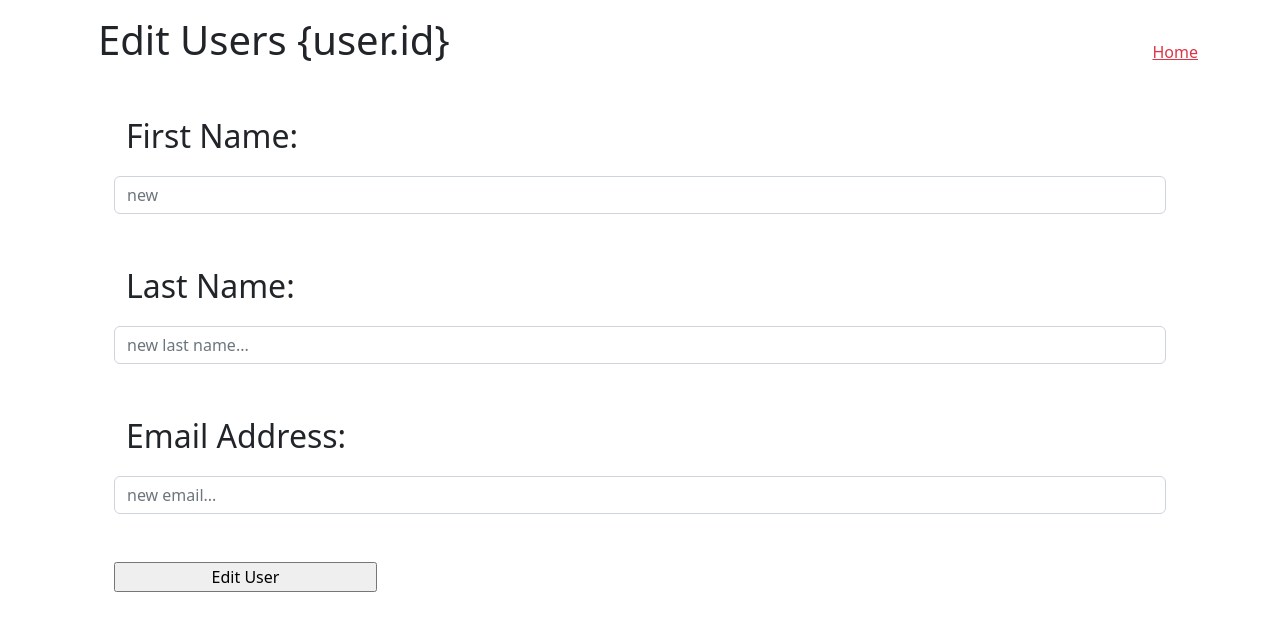
After one commit to rteet702/user_cr, a Flask app: template flask_app/templates/edit_user.html in a window 1280 px wide. The commit adds this page. Shown: the top 631 px of the page. Run offline with Flask 2, Linux system fonts and the light colour scheme; the template is opened without the code that fills it, so the values that code supplies are empty; some libraries are stand-ins or nearby versions.

Commit message:
added view_user and edit_user

```diff
--- /dev/null
+++ b/flask_app/templates/edit_user.html
@@ -0,0 +1,41 @@
+<!DOCTYPE html>
+<html lang="en">
+<head>
+    <meta charset="UTF-8">
+    <meta http-equiv="X-UA-Compatible" content="IE=edge">
+    <meta name="viewport" content="width=device-width, initial-scale=1.0">
+    <title>Document</title>
+    <link rel="stylesheet" href="{{ url_for('static', filename='css/bootstrap/bootstrap.css') }}">
+</head>
+<body>
+    <div class="container">
+        <div class="row">
+            <div class="col">
+                <h1 class="m-3">Edit Users {user.id}</h1>
+            </div>
+            <div class="col d-flex align-items-end justify-content-end">
+                <p><a class="link-danger" href="/users">Home</a></p>
+            </div>
+        </div>
+        <div class="row">
+            <form action="/users/add_user" method="post">
+                <div class="row m-3 p-3">
+                    <label for="first_name" class="form-label mb-3 fs-2">First Name:</label>
+                    <input type="text" class="form-control" name="first_name" id="first_name" placeholder="new" first name...">
+                </div>
+                <div class="row m-3 p-3">
+                    <label for="last_name" class="form-label mb-3 fs-2">Last Name:</label>
+                    <input type="text" class="form-control" name="last_name" id="last_name" placeholder="new last name...">
+                </div>
+                <div class="row m-3 p-3">
+                    <label for="email_address" class="form-label mb-3 fs-2">Email Address:</label>
+                    <input type="text" class="form-control" name="email_address" id="email_address" placeholder="new email...">
+                </div>
+                <div class="row m-3 p-3">
+                    <input type="submit" value="Edit User" class="w-25">
+                </div>
+            </form>
+        </div>
+    </div>
+</body>
+</html>
--- a/flask_app/templates/users.html
+++ b/flask_app/templates/users.html
@@ -17,6 +17,7 @@
                     <th scope="col">Full Name</th>
                     <th scope="col">Email</th>
                     <th scope="col">Created At</th>
+                    <th scope="col">Actions</th>
                 </tr>
             </thead>
             {% for user in users %}
@@ -26,6 +27,11 @@
                     <td>{{ user.first_name }} {{ user.last_name }}</td>
                     <td>{{ user.email }}</td>
                     <td>{{ user.created_at }}</td>
+                    <td class="text-center">
+                        <a href="/users/{{user.id}}" class="link-danger">Show</a>
+                        <a href="/users/{{user.id}}/edit" class="link-danger">Edit</a>
+                        <a href="#" class="link-danger">Delete</a>
+                    </td>
                 </tr>
             </tbody>
             {% endfor %}
```
Also changed, not shown: flask_app/controllers/users.py (+18 -0 lines), flask_app/models/users.py (+6 -1 lines), flask_app/templates/view_user.html (added, +22 -0 lines).
